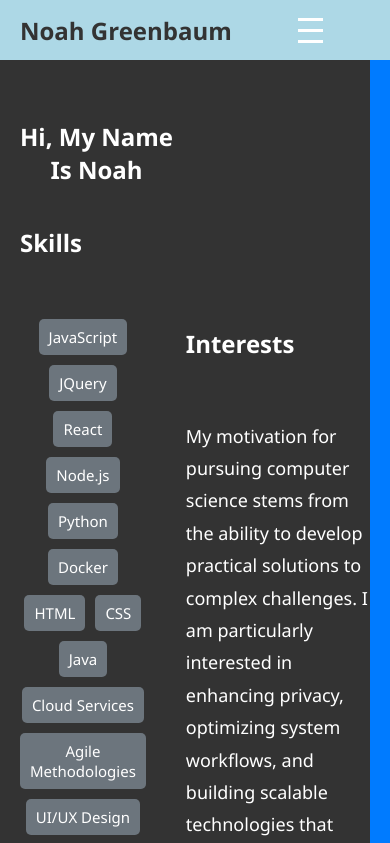
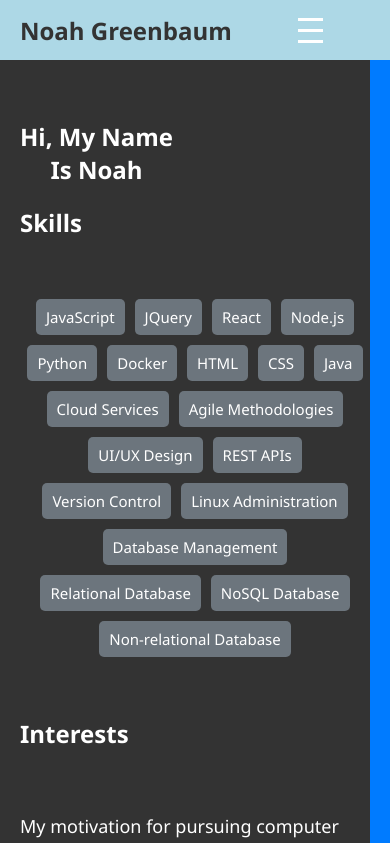
Before and after one commit to Noahg444/Noah-Personal-Portfolio, a React (Create React App) app: page / in a window 390 px wide. Shown: the top 843 px of the page. Built offline with nearby package versions, Linux system fonts and the light colour scheme.

Commit message:
Made Pages responsive using flex

```diff
--- a/src/styles/main.css
+++ b/src/styles/main.css
@@ -259,8 +259,31 @@ footer p {
         align-items: center;
     }
 
-    .project-card {
+    /* Stack .about-content vertically */
+    .about-content {
+        flex-direction: column;
+        align-items: center;
+        text-align: center;
+    }
+
+    /* Stack .home-content vertically */
+    .home-content {
+        flex-direction: column;
+        align-items: center;
+        text-align: center;
+        font-weight: normal;
+    }
+
+    /* Ensure .skills and .interests take full width */
+    .skills,
+    .interests {
         width: 100%;
+    }
+
+    /* Stack skills and interests vertically */
+    .about-content .skills,
+    .about-content .interests {
+        margin-top: 20px;
     }
 }
 
```
